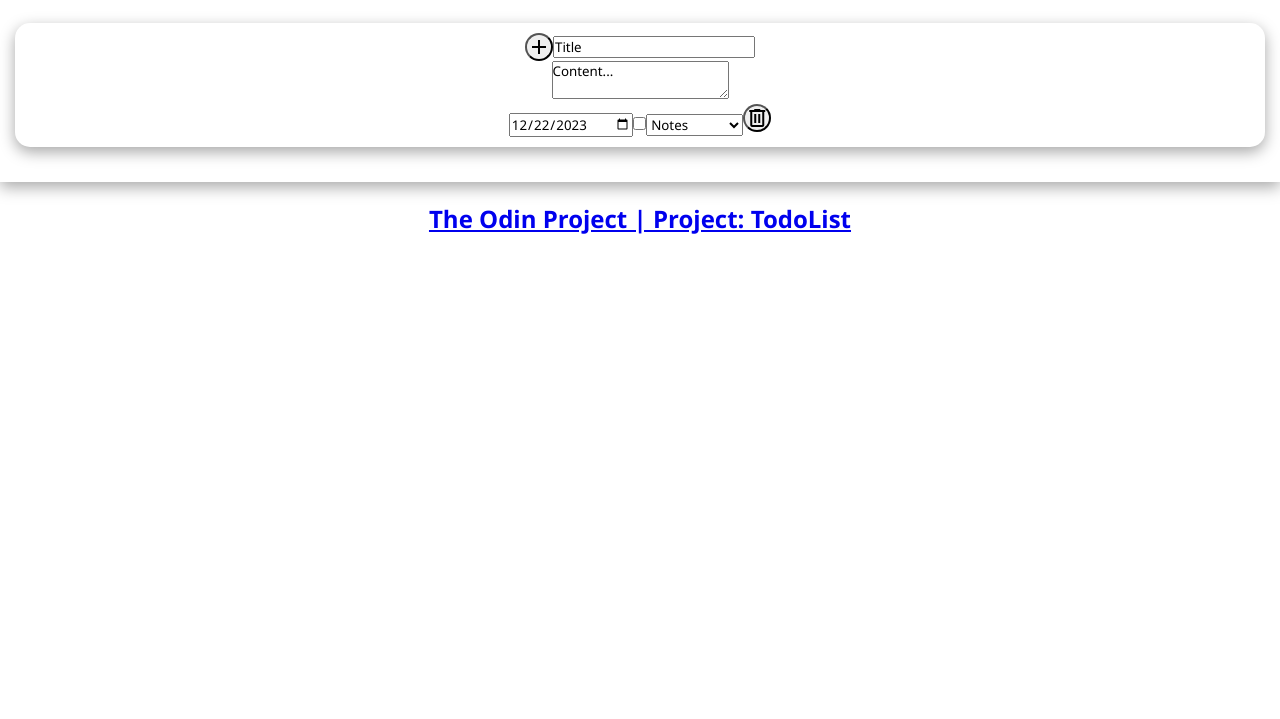
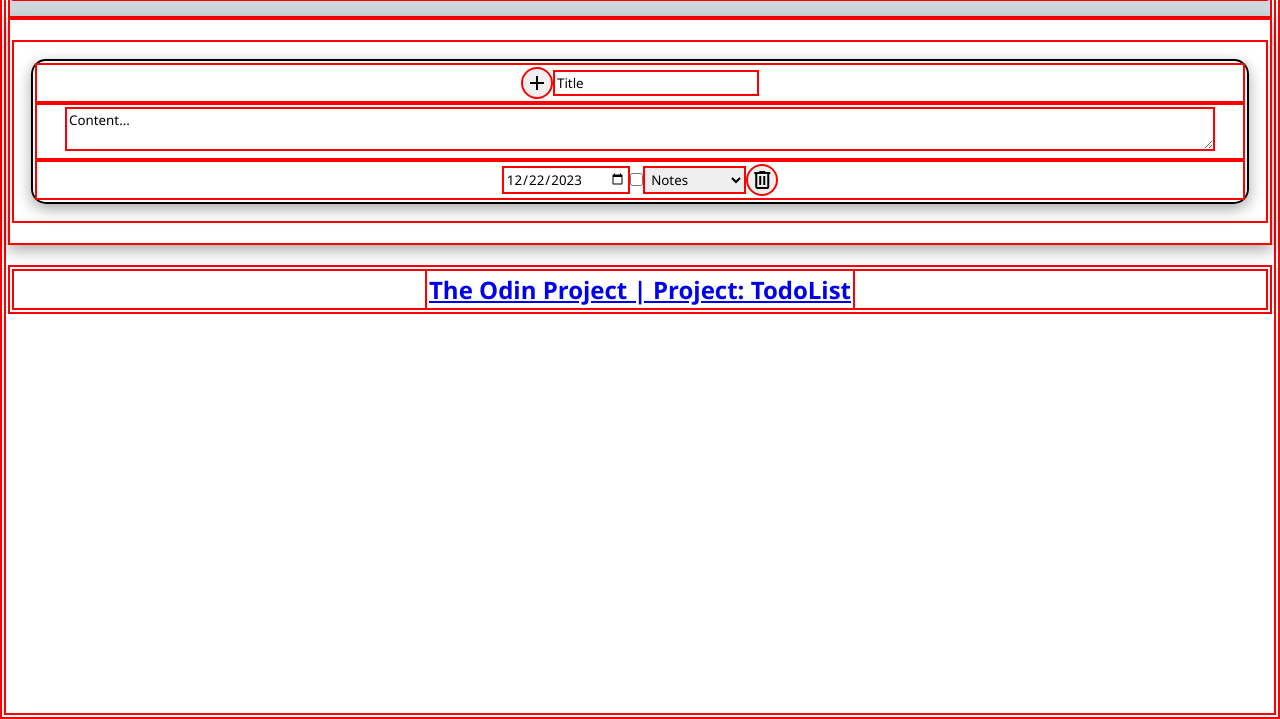
Before and after one commit to CyprianESPI/odin-todolist, a website built with webpack: page src/index.html in a window 1280 px wide. Shown: the part 97-816 px from the top of the page. Built offline with nearby package versions, Linux system fonts and the light colour scheme.

Commit message:
Style todo input card

```diff
--- a/src/components/todoUi.js
+++ b/src/components/todoUi.js
@@ -19,7 +19,7 @@
 
         // Header
         const header = document.createElement("div");
-        header.className = "addHeader";
+        header.className = "todoHeader";
 
         if (homePage) {
             const addBtn = document.createElement("button");
@@ -48,14 +48,17 @@
         header.appendChild(inputTitle);
 
         // InputContent
-        const inputContent = document.createElement("textarea");
-        inputContent.innerText = this.todo.content;
-        inputContent.addEventListener("input", (e) => {
+        const inputContent = document.createElement("div");
+        const textArea = document.createElement("textarea");
+        textArea.innerText = this.todo.content;
+        textArea.addEventListener("input", (e) => {
             this.todo.content = e.target.value;
         });
+        inputContent.appendChild(textArea);
 
         // Footer
         const footer = document.createElement("div");
+        footer.className = "todoFooter";
 
         const inputDate = document.createElement("input");
         inputDate.type = "date";
--- a/src/styles.css
+++ b/src/styles.css
@@ -23,6 +23,8 @@
     margin: 0;
     padding: 0;
     font-family: 'Segoe UI', Tahoma, Geneva, Verdana, sans-serif;
+    border: 2px solid red;
+    padding: 2px;
 }
 
 /*
@@ -60,6 +62,11 @@
     border-radius: 50%;
 }
 
+textarea {
+    width: 95%;
+    margin: auto;
+}
+
 .tabButton {
     border-radius: var(--br);
     width: 75px;
@@ -82,17 +89,19 @@
     margin-top: 20px;
 }
 
-.addHeader {
+.todoHeader,
+.todoFooter {
     display: flex;
     justify-content: center;
     align-items: center;
+    height: 2em;
 }
 
 .todoCard {
     box-shadow: rgba(0, 0, 0, 0.35) 0px 5px 15px;
     margin: 15px;
+    border: 2px solid black;
     border-radius: var(--br);
-    padding: 10px;
 }
 
 .projectCard {
```
